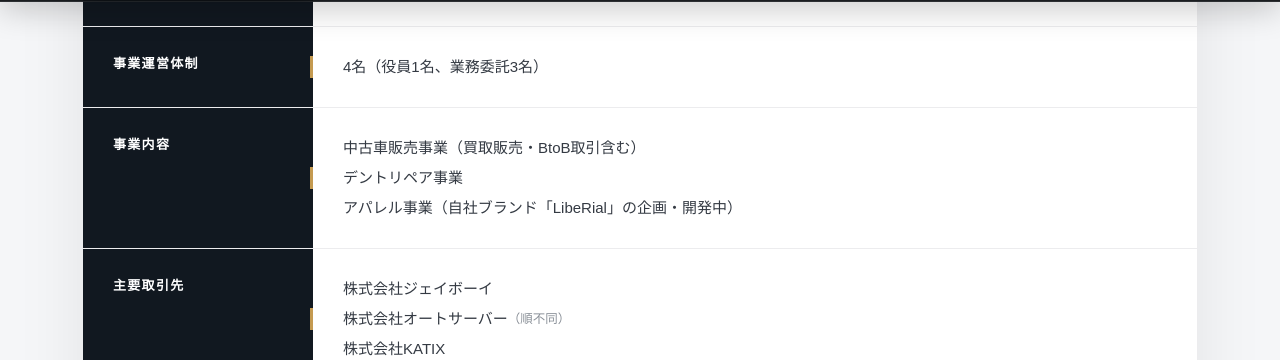
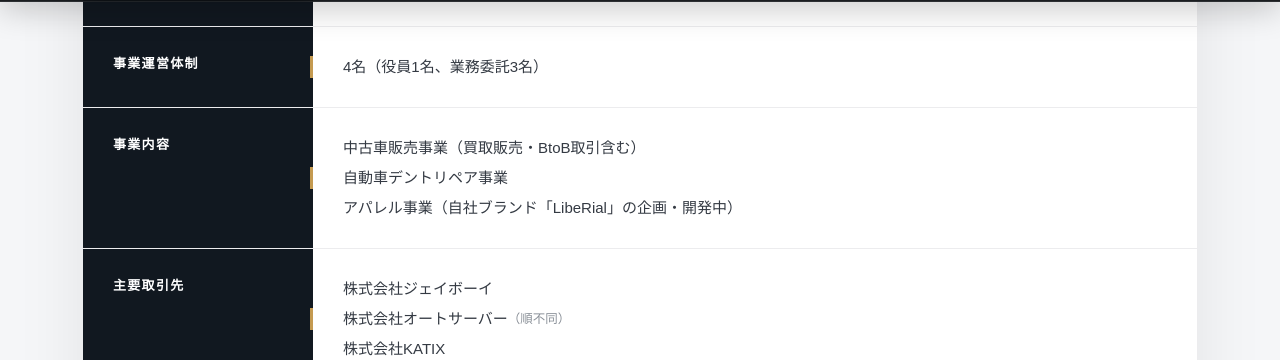
Before and after one commit to liberal0321/LibeRal., a Jekyll site: the page built from about.html, in a window 1280 px wide and 900 px high, scrolled down 1149 px. Shown: the part 91-451 px from the top of the window. Built offline with Jekyll 4.4.1, drawn with Linux system fonts in a browser that asks for light colours.

Commit message:
Update business description for dent repair service

```diff
--- a/about.html
+++ b/about.html
@@ -81,7 +81,7 @@
           <div class="company-row">
             <dt>事業内容</dt>
             <dd>中古車販売事業（買取販売・BtoB取引含む）<br>
-              デントリペア事業<br>
+              自動車デントリペア事業<br>
             アパレル事業（自社ブランド「LibeRial」の企画・開発中）<br>
             </dd>
           </div>
```
